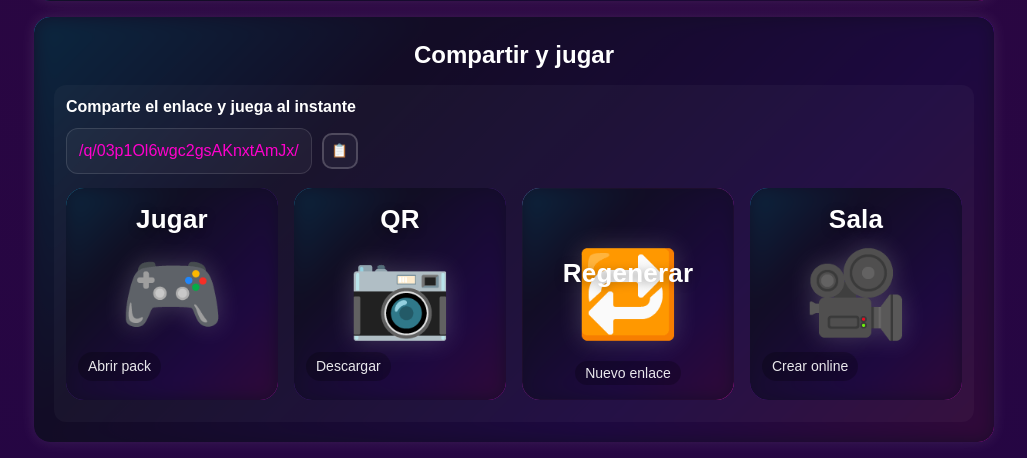
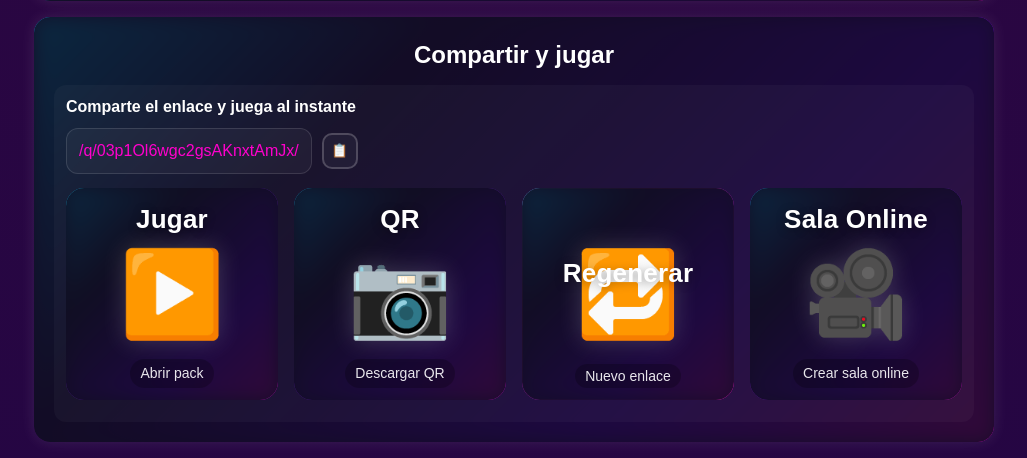
Before and after one commit to jltamayo2018/tfg-verdad-reto, a Django app: page /packs/25/ in a window 1280 px wide. Shown: the part 1210-1668 px from the top of the page, without its empty margins (126-1153 px from the left). Run offline with Django 5.2, Linux system fonts and the light colour scheme; a user stored in the database is signed in; data comes from the database, SQL or seed files in the repository; data that the repository does not hold is empty; parts of the project's set-up code (start-up, migrations or seed data) failed here and were passed over.

Commit message:
página detalles

```diff
--- a/static/css/style.css
+++ b/static/css/style.css
@@ -1108,7 +1108,10 @@ nav{ line-height: 1; }
   right: 12px;
   bottom: 12px;
   z-index: 2;
+  display: flex;
+  justify-content: center;   /* centra horizontal */
 }
+
 .pack-share-card__hint{
   display: inline-block;
   max-width: 100%;
--- a/verdadoreto_app/templates/pack_detail.html
+++ b/verdadoreto_app/templates/pack_detail.html
@@ -209,7 +209,7 @@
           <header class="pack-share-card__head">
             <h4 class="pack-share-card__title">Jugar</h4>
           </header>
-          <div class="pack-share-card__emoji" aria-hidden="true">🎮</div>
+          <div class="pack-share-card__emoji" aria-hidden="true">▶️</div>
           <div class="pack-share-card__foot">
             <span class="pack-share-card__hint">Abrir pack</span>
           </div>
@@ -224,7 +224,7 @@
           </header>
           <div class="pack-share-card__emoji" aria-hidden="true">📷</div>
           <div class="pack-share-card__foot">
-            <span class="pack-share-card__hint">Descargar</span>
+            <span class="pack-share-card__hint">Descargar QR</span>
           </div>
         </a>
 
@@ -250,11 +250,11 @@
           class="pack-share-card neon-card"
           aria-label="Crear sala online">
           <header class="pack-share-card__head">
-            <h4 class="pack-share-card__title">Sala</h4>
+            <h4 class="pack-share-card__title">Sala Online</h4>
           </header>
           <div class="pack-share-card__emoji" aria-hidden="true">🎥</div>
           <div class="pack-share-card__foot">
-            <span class="pack-share-card__hint">Crear online</span>
+            <span class="pack-share-card__hint">Crear sala online</span>
           </div>
         </a>
       </section>
```
